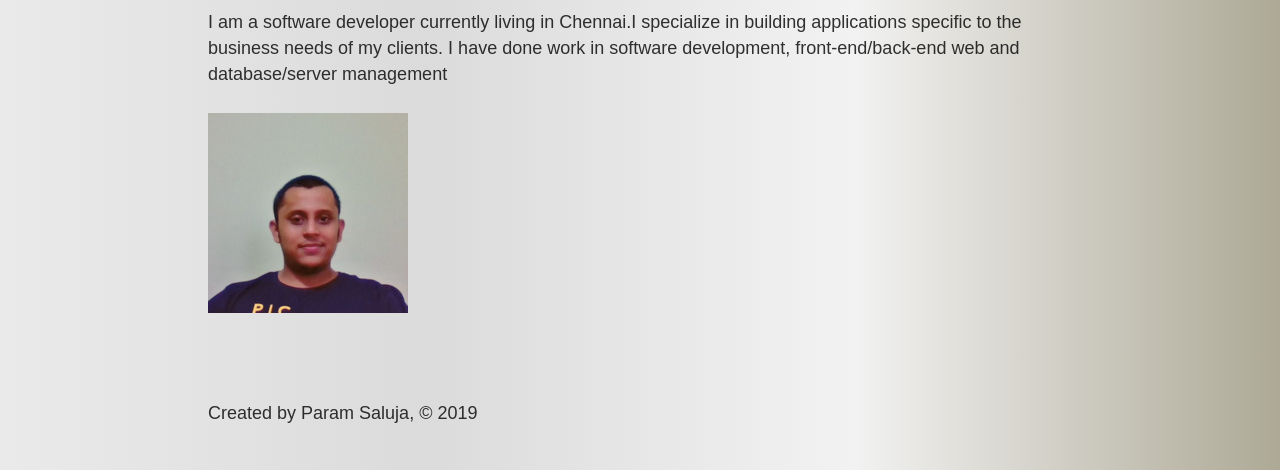
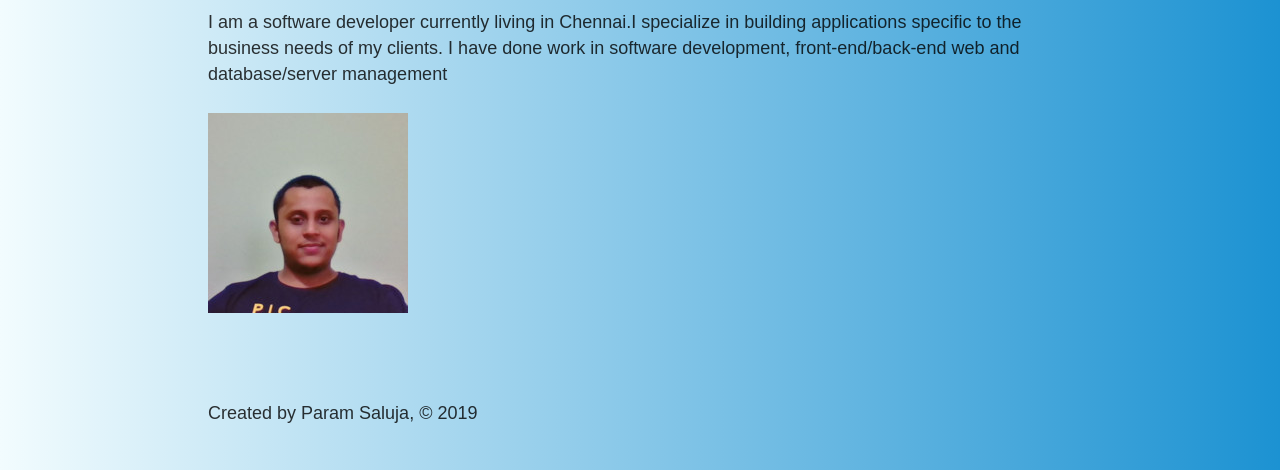
Before and after one commit to salujaparam/gatsby-blog, a Gatsby site: page / in a window 1280 px wide. Shown: the part 407-877 px from the top of the page. Built offline with nearby package versions, Linux system fonts and the light colour scheme; Gatsby itself is replaced by a stand-in of ours.

Commit message:
added styles

```diff
--- a/src/pages/background.module.scss
+++ b/src/pages/background.module.scss
@@ -1,17 +1,13 @@
 .container {
-  background: #ada996; /* fallback for old browsers */
+  background: #1c92d2; /* fallback for old browsers */
   background: -webkit-linear-gradient(
     to right,
-    #eaeaea,
-    #dbdbdb,
-    #f2f2f2,
-    #ada996
+    #f2fcfe,
+    #1c92d2
   ); /* Chrome 10-25, Safari 5.1-6 */
   background: linear-gradient(
     to right,
-    #eaeaea,
-    #dbdbdb,
-    #f2f2f2,
-    #ada996
+    #f2fcfe,
+    #1c92d2
   ); /* W3C, IE 10+/ Edge, Firefox 16+, Chrome 26+, Opera 12+, Safari 7+ */
 }
```
